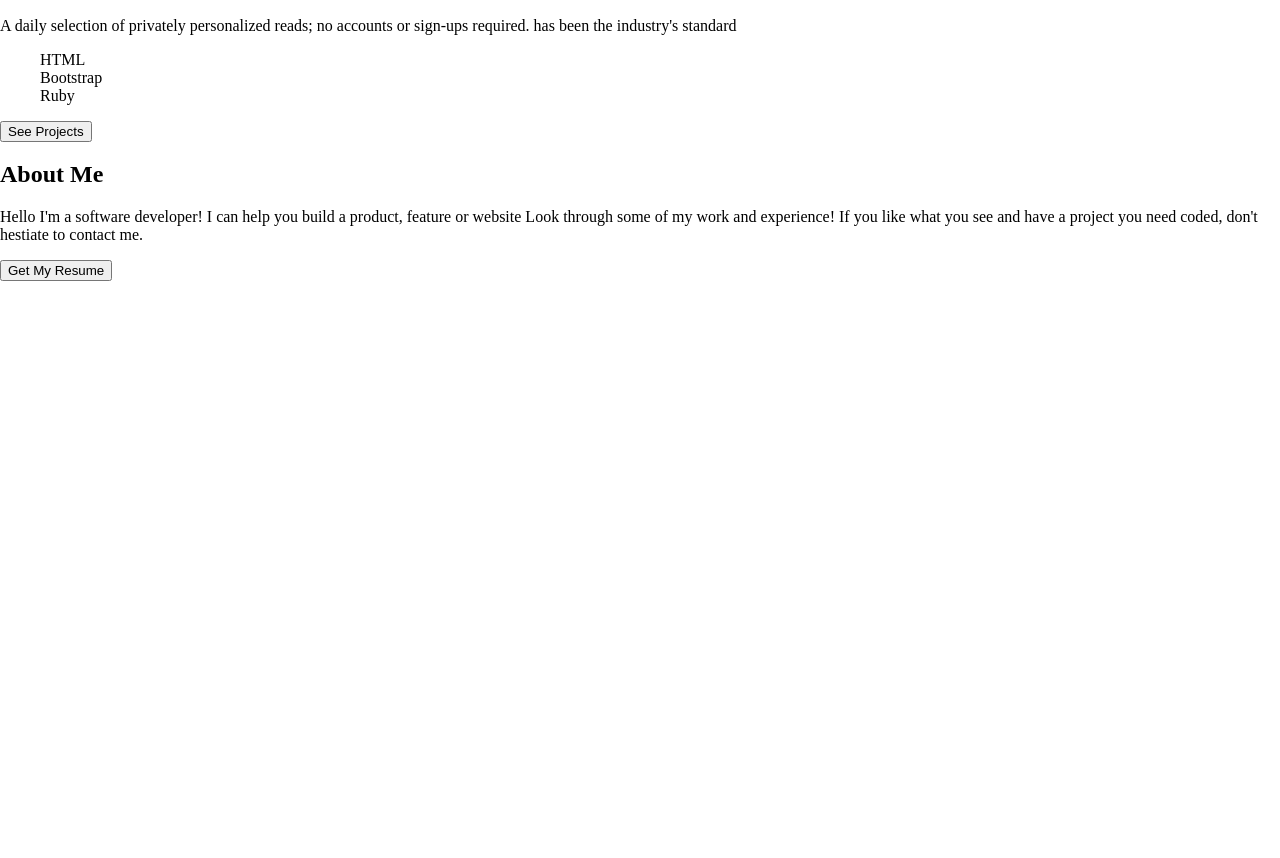
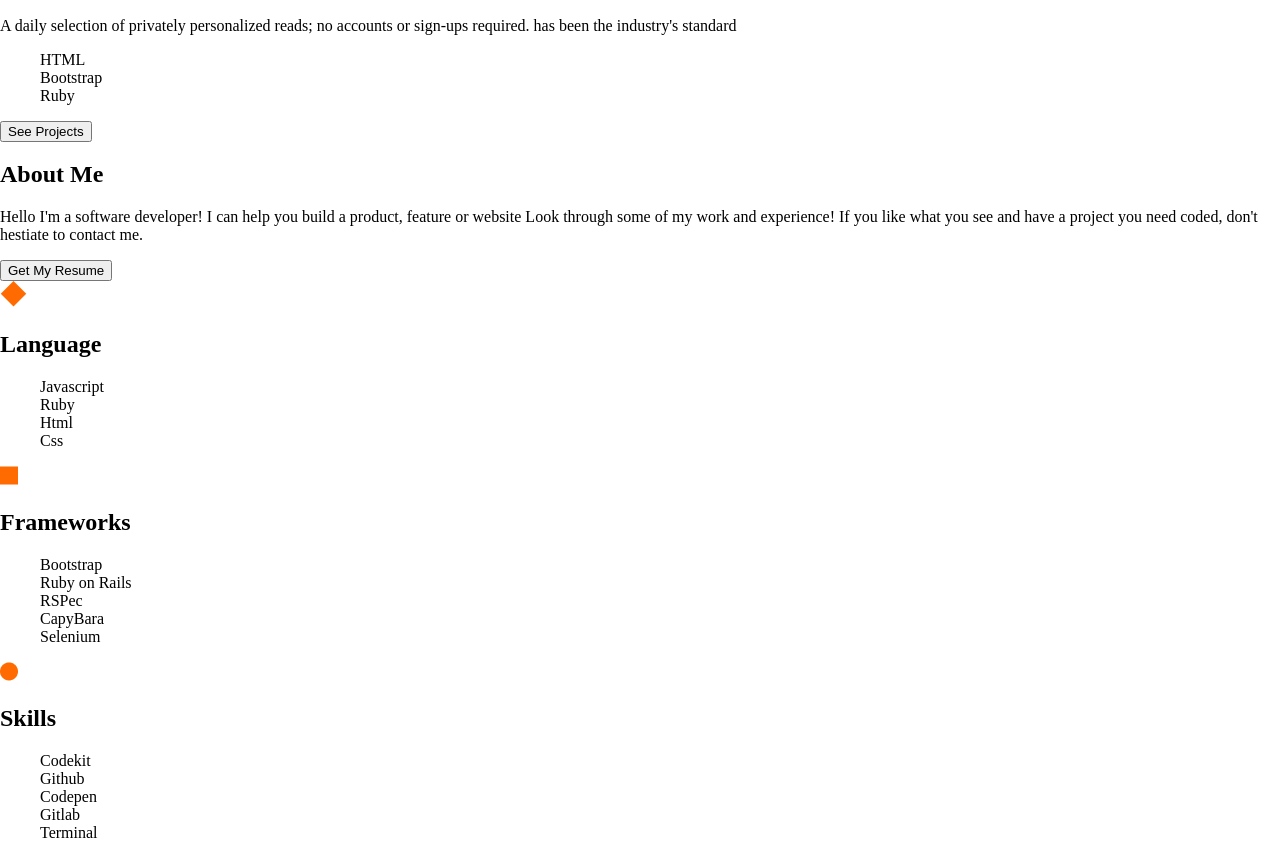
Before and after one commit to Innocent259/My-portfolio, a website: page App.html in a window 1280 px wide. Shown: the part 2471-3329 px from the top of the page. Before the commit the page ends 2770 px from the top, so only its background shows below. Drawn offline with Linux system fonts and the light colour scheme.

Commit message:
Modify App.html

```diff
--- a/App.html
+++ b/App.html
@@ -177,7 +177,42 @@
                 </div>
                 <div>
                     <div>
-                        <img
+                        <img src="assets/images/Rectangle 55 (1).png"/>
+                        <h1>Language</h1>
+                        <div>
+                            <ul>
+                                <li>Javascript</li>
+                                <li>Ruby</li>
+                                <li>Html</li>
+                                <li>Css</li>
+                            </ul>
+                        </div>
+                    </div>
+                    <div>
+                        <img src="assets/images/Rectangle 56.png"/>
+                        <h1>Frameworks</h1>
+                        <div>
+                            <ul>
+                                <li>Bootstrap</li>
+                                <li>Ruby on Rails</li>
+                                <li>RSPec</li>
+                                <li>CapyBara</li>
+                                <li>Selenium</li>
+                            </ul>
+                        </div>
+                    </div>
+                    <div>
+                        <img src="assets/images/Rectangle 57.png"/>
+                        <h1>Skills</h1>
+                        <div>
+                            <ul>
+                                <li>Codekit</li>
+                                <li>Github</li>
+                                <li>Codepen</li>
+                                <li>Gitlab</li>
+                                <li>Terminal</li>
+                            </ul>
+                        </div>
                     </div>
                 </div>
             </div>
```
